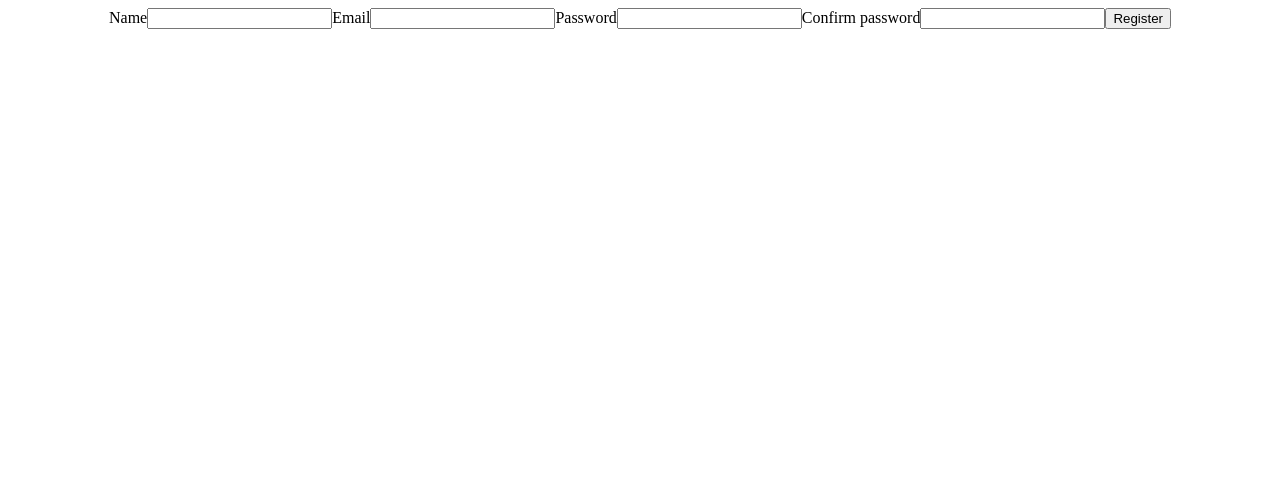
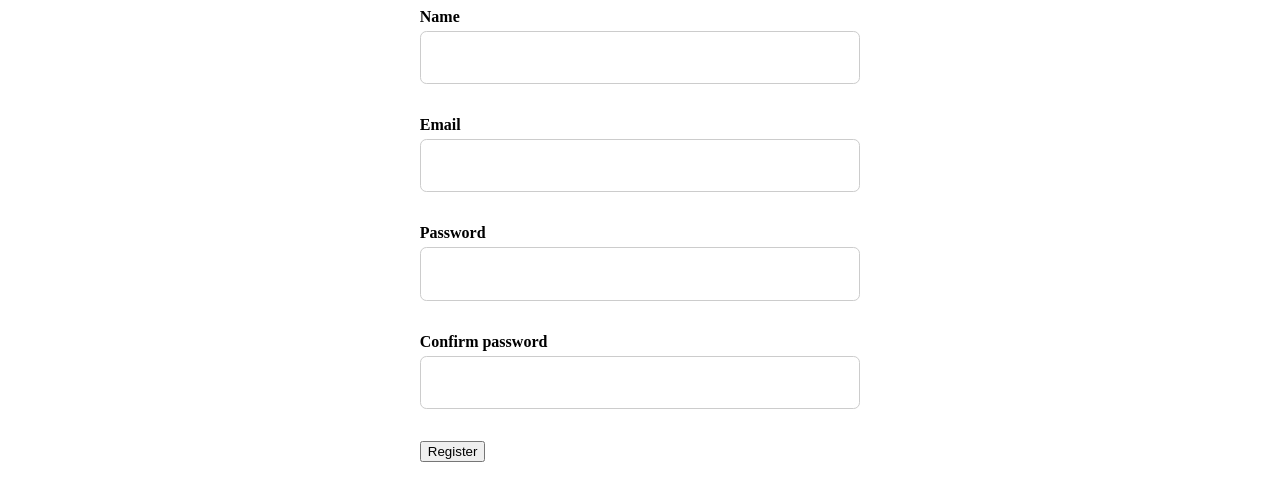
Before and after one commit to anti-w/can-eat-web, a React (Create React App) app: page / in a window 1280 px wide. Shown: the top 500 px of the page. Built offline with nearby package versions, Linux system fonts and the light colour scheme.

Commit message:
add validationSchema with Yup

```diff
--- a/package.json
+++ b/package.json
@@ -14,7 +14,8 @@
     "react-router-dom": "^6.2.2",
     "react-scripts": "5.0.0",
     "styled-components": "^5.3.3",
-    "web-vitals": "^2.1.4"
+    "web-vitals": "^2.1.4",
+    "yup": "^0.32.11"
   },
   "scripts": {
     "start": "react-scripts start",
--- a/src/components/RegisterForm/index.jsx
+++ b/src/components/RegisterForm/index.jsx
@@ -1,59 +1,112 @@
 import { useFormik } from 'formik';
 import * as Styled from './styles';
+import * as Yup from 'yup';
 
 export const RegisterForm = () => {
-  const formik = useFormik({
-    initialValues: {
+  const initialValues = {
     email: '',
     name: '',
     password: '',
     confirmpassword: '',
-    },
-    onSubmit: ({
+  };
+
+  const onSubmit = ({
     email,
     name,
-      password,
+    confirm,
     confirmpassword,
   }) => {
-      alert(JSON.stringify(email, null, 2));
-    },
+    alert(JSON.stringify(name, null, 2));
+  };
+
+  const validationSchema = Yup.object({
+    name: Yup.string().required('Name is required'),
+    email: Yup.string()
+      .email('Invalid e-mail format')
+      .required('E-mail is required'),
+    password: Yup.string().required('Password is required'),
+    confirmpassword: Yup.string().required(
+      'Confirmpassword is required',
+    ),
+  });
+  const formik = useFormik({
+    initialValues,
+    validationSchema,
+    onSubmit,
   });
 
   return (
     <Styled.Container>
       <form onSubmit={formik.handleSubmit}>
+        <Styled.FormControl>
           <label htmlFor="name">Name</label>
           <input
             id="name"
             name="name"
             type="text"
             onChange={formik.handleChange}
+            onBlur={formik.handleBlur}
             value={formik.values.name}
           />
+          {formik.touched.name && formik.errors.name && (
+            <Styled.SpanError>
+              {formik.errors.name}
+            </Styled.SpanError>
+          )}
+        </Styled.FormControl>
+
+        <Styled.FormControl>
           <label htmlFor="email">Email</label>
           <input
             id="email"
             name="email"
             type="email"
             onChange={formik.handleChange}
+            onBlur={formik.handleBlur}
             value={formik.values.email}
           />
+          {formik.touched.email && formik.errors.email && (
+            <Styled.SpanError>
+              {formik.errors.email}
+            </Styled.SpanError>
+          )}
+        </Styled.FormControl>
+
+        <Styled.FormControl>
           <label htmlFor="password">Password</label>
           <input
             id="password"
             name="password"
             type="password"
             onChange={formik.handleChange}
+            onBlur={formik.handleBlur}
             value={formik.values.password}
           />
+          {formik.touched.password &&
+            formik.errors.password && (
+              <Styled.SpanError>
+                {formik.errors.password}
+              </Styled.SpanError>
+            )}
+        </Styled.FormControl>
+
+        <Styled.FormControl>
           <label htmlFor="password">Confirm password</label>
           <input
-          id="confirpassword"
-          name="confirpassword"
+            id="confirmpassword"
+            name="confirmpassword"
             type="password"
             onChange={formik.handleChange}
-          value={formik.values.password}
+            onBlur={formik.handleBlur}
+            value={formik.values.confirmpassword}
           />
+          {formik.touched.confirmpassword &&
+            formik.errors.confirmpassword && (
+              <Styled.SpanError>
+                {formik.errors.confirmpassword}
+              </Styled.SpanError>
+            )}
+        </Styled.FormControl>
         <button type="submit">Register</button>
       </form>
     </Styled.Container>
--- a/src/components/RegisterForm/styles.js
+++ b/src/components/RegisterForm/styles.js
@@ -3,9 +3,35 @@ import styled, { css } from 'styled-components';
 export const Container = styled.div`
   ${({ theme }) => css`
     display: flex;
-    flex-direction: row;
     justify-content: center;
     align-items: center;
+
+    label {
+      font-weight: bold;
+      display: flex;
+      margin-bottom: 5px;
+    }
+
+    input[type='text'],
+    input[type='email'],
+    input[type='password'] {
+      display: block;
+      width: 25rem;
+      padding: 0.6rem 1.2rem;
+      font-size: 1.4rem;
+      line-height: 1.42857143;
+      color: #555;
+      background-color: #fff;
+      background-image: none;
+      border: 0.1rem solid #ccc;
+      border-radius: 0.4rem;
+    }
   `}
 `;
-export const Form = styled.form``;
+export const FormControl = styled.div`
+  margin-bottom: 2rem;
+`;
+
+export const SpanError = styled.span`
+  color: red;
+`;
```
Also changed, not shown: 1 other file (tests, documents, lock files or other folders). Lines whose indentation alone changed are shown as unchanged.
